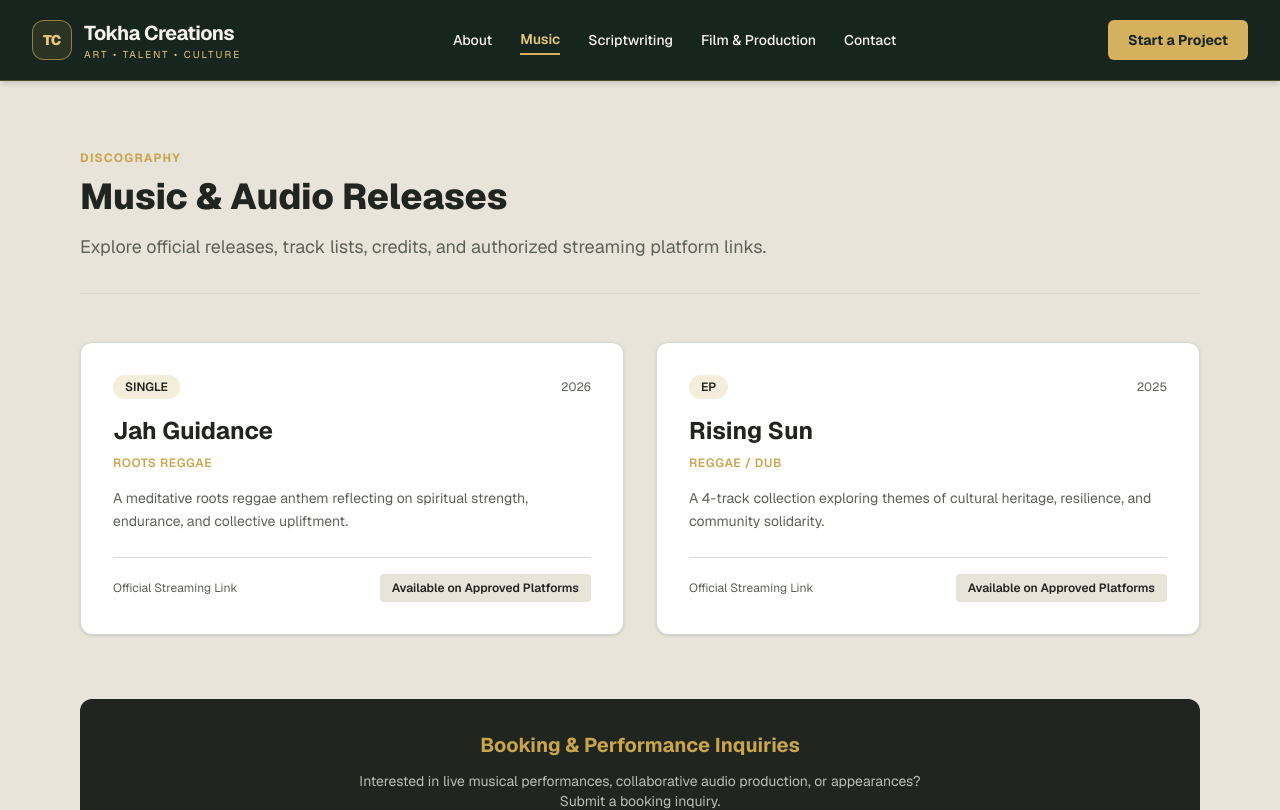
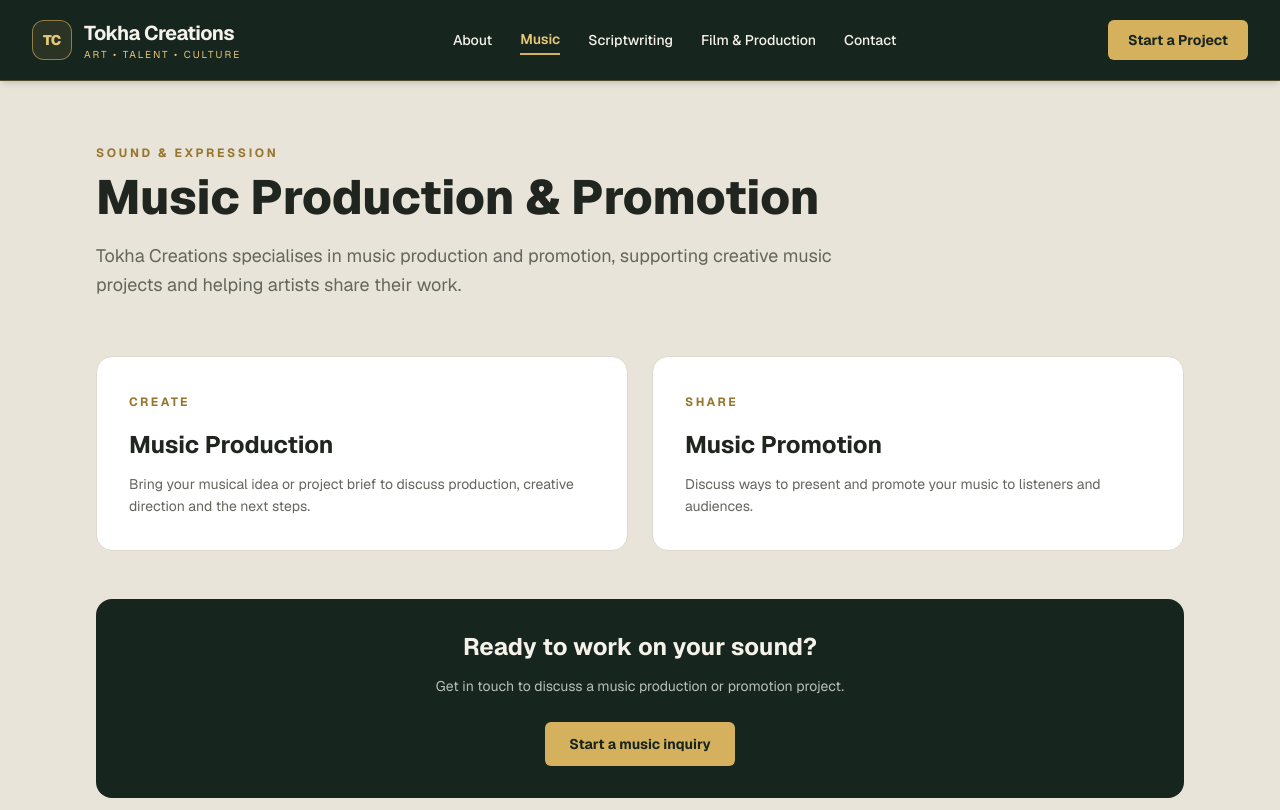
Before and after one commit to Jonathan97k/chikondi, a Next.js app: page /music in a window 1280 px wide. Shown: the top 810 px of the page. Built offline with nearby package versions, Linux system fonts and the light colour scheme.

Commit message:
Adapt app/music/page.tsx for Tokha Creations

```diff
--- a/app/music/page.tsx
+++ b/app/music/page.tsx
@@ -1,73 +1,30 @@
 import Link from "next/link";
 
 export default function MusicPage() {
-  const releases = [
-    {
-      slug: "jah-guidance",
-      title: "Jah Guidance",
-      type: "Single",
-      releaseDate: "2026",
-      summary: "A meditative roots reggae anthem reflecting on spiritual strength, endurance, and collective upliftment.",
-      genre: "Roots Reggae",
-    },
-    {
-      slug: "rising-sun",
-      title: "Rising Sun",
-      type: "EP",
-      releaseDate: "2025",
-      summary: "A 4-track collection exploring themes of cultural heritage, resilience, and community solidarity.",
-      genre: "Reggae / Dub",
-    },
-  ];
-
   return (
-    <div className="max-w-6xl mx-auto px-4 py-16 text-[#20251F]">
-      <div className="mb-12 border-b border-[#D6D9D1] pb-8">
-        <span className="text-xs uppercase tracking-widest text-[#C9A54D] font-bold">Discography</span>
-        <h1 className="text-4xl font-extrabold mt-2 mb-4">Music & Audio Releases</h1>
-        <p className="text-lg text-[#5B6259] max-w-3xl">
-          Explore official releases, track lists, credits, and authorized streaming platform links.
-        </p>
+    <main className="mx-auto max-w-6xl px-4 py-16 text-[#20251F] sm:px-6 lg:px-8">
+      <header className="mb-14 max-w-3xl">
+        <p className="mb-3 text-xs font-bold uppercase tracking-[0.22em] text-[#98752E]">Sound & expression</p>
+        <h1 className="text-4xl font-extrabold sm:text-5xl">Music Production & Promotion</h1>
+        <p className="mt-5 text-lg leading-relaxed text-[#62665D]">Tokha Creations specialises in music production and promotion, supporting creative music projects and helping artists share their work.</p>
+      </header>
+      <div className="grid gap-6 md:grid-cols-2">
+        <article className="rounded-2xl border border-[#DED9CC] bg-white p-8">
+          <span className="text-xs font-bold uppercase tracking-[0.2em] text-[#98752E]">Create</span>
+          <h2 className="mt-4 text-2xl font-bold">Music Production</h2>
+          <p className="mt-3 text-sm leading-relaxed text-[#62665D]">Bring your musical idea or project brief to discuss production, creative direction and the next steps.</p>
+        </article>
+        <article className="rounded-2xl border border-[#DED9CC] bg-white p-8">
+          <span className="text-xs font-bold uppercase tracking-[0.2em] text-[#98752E]">Share</span>
+          <h2 className="mt-4 text-2xl font-bold">Music Promotion</h2>
+          <p className="mt-3 text-sm leading-relaxed text-[#62665D]">Discuss ways to present and promote your music to listeners and audiences.</p>
+        </article>
       </div>
-
-      <div className="grid grid-cols-1 md:grid-cols-2 gap-8 mb-16">
-        {releases.map((release) => (
-          <div key={release.slug} className="bg-white rounded-xl p-8 border border-[#D6D9D1] shadow-sm flex flex-col justify-between">
-            <div>
-              <div className="flex justify-between items-center mb-4">
-                <span className="py-1 px-3 rounded-full bg-[#C9A54D]/20 text-[#20251F] text-xs font-semibold uppercase">
-                  {release.type}
-                </span>
-                <span className="text-xs text-[#5B6259]">{release.releaseDate}</span>
-              </div>
-              <h2 className="text-2xl font-bold mb-2 text-[#20251F]">{release.title}</h2>
-              <p className="text-xs text-[#C9A54D] font-semibold mb-4 uppercase tracking-wider">{release.genre}</p>
-              <p className="text-[#5B6259] text-sm leading-relaxed mb-6">
-                {release.summary}
-              </p>
-            </div>
-            <div className="flex items-center justify-between pt-4 border-t border-[#D6D9D1]">
-              <span className="text-xs text-[#5B6259]">Official Streaming Link</span>
-              <span className="text-xs font-semibold text-[#20251F] bg-[#E8E4D9] py-1.5 px-3 rounded">
-                Available on Approved Platforms
-              </span>
-            </div>
-          </div>
-        ))}
-      </div>
-
-      <div className="bg-[#20251F] text-[#E8E4D9] rounded-xl p-8 text-center">
-        <h3 className="text-xl font-bold mb-3 text-[#C9A54D]">Booking & Performance Inquiries</h3>
-        <p className="text-sm text-[#E8E4D9]/80 max-w-xl mx-auto mb-6">
-          Interested in live musical performances, collaborative audio production, or appearances? Submit a booking inquiry.
-        </p>
-        <Link
-          href="/hire"
-          className="inline-block py-3 px-6 rounded bg-[#C9A54D] text-[#20251F] font-bold text-sm hover:bg-[#b8933e] transition-all"
-        >
-          Submit Booking Inquiry
-        </Link>
-      </div>
-    </div>
+      <section className="mt-12 rounded-2xl bg-[#17251F] p-8 text-center text-[#F5F2EA]">
+        <h2 className="text-2xl font-bold">Ready to work on your sound?</h2>
+        <p className="mx-auto mt-3 max-w-xl text-sm leading-relaxed text-white/70">Get in touch to discuss a music production or promotion project.</p>
+        <Link href="/hire" className="mt-6 inline-flex rounded-md bg-[#D5B15D] px-6 py-3 text-sm font-bold text-[#17251F]">Start a music inquiry</Link>
+      </section>
+    </main>
   );
 }
```
